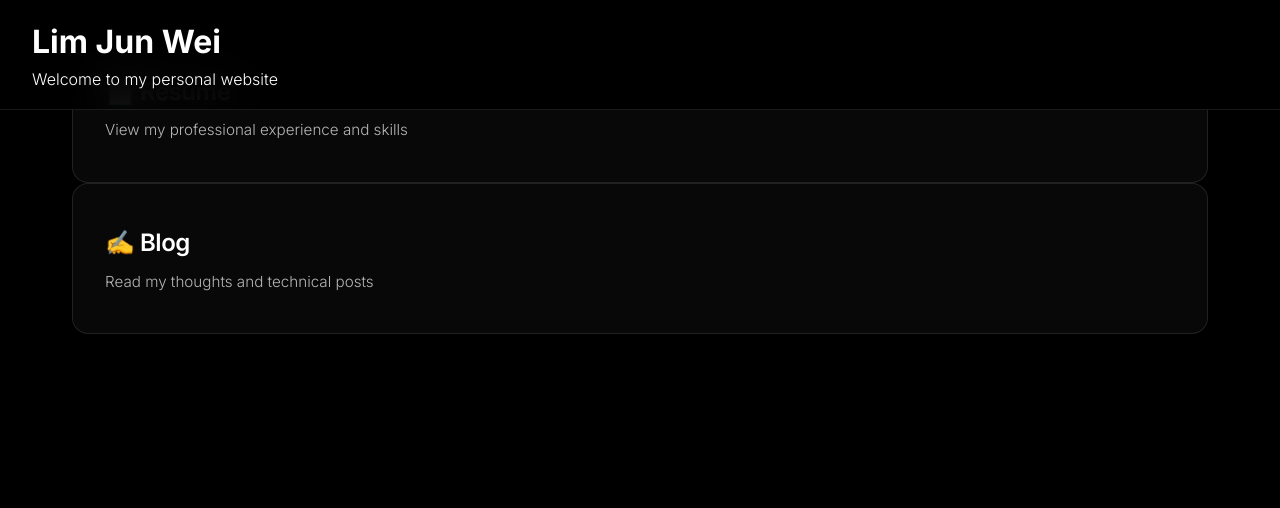
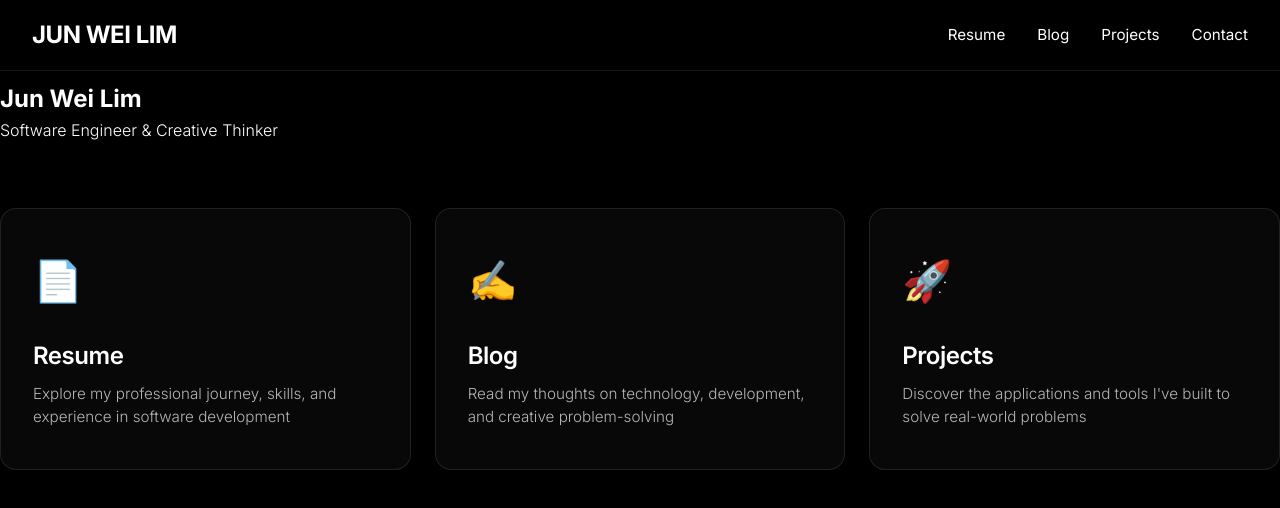
Before and after one commit to thejonnyjon/personal-website, a plain HTML site: page index.html in a window 1280 px wide. Drawn offline with Linux system fonts and the light colour scheme.

Commit message:
Update index.html

```diff
--- a/index.html
+++ b/index.html
@@ -1,28 +1,97 @@
 <!DOCTYPE html>
-<html>
+<html lang="en">
 <head>
+    <meta charset="UTF-8">
+    <meta name="viewport" content="width=device-width, initial-scale=1.0">
     <title>Jun Wei Lim</title>
-  <meta name="viewport" content="width=device-width, initial-scale=1">
     <link rel="stylesheet" href="css/style.css">
 </head>
 <body>
-  <div class="container">
     <header>
-      <h1>Lim Jun Wei</h1>
-      <p>Welcome to my personal website</p>
+        <div class="header-content">
+            <a href="/" class="logo">JUN WEI LIM</a>
+            <nav>
+                <ul class="nav-menu">
+                    <li><a href="resume/">Resume</a></li>
+                    <li><a href="blog/">Blog</a></li>
+                    <li><a href="projects/">Projects</a></li>
+                    <li><a href="contact/">Contact</a></li>
+                </ul>
+            </nav>
+        </div>
     </header>
 
-    <nav class="main-nav">
+    <main>
+        <section class="hero">
+            <div class="hero-content">
+                <h1>Jun Wei Lim</h1>
+                <p>Software Engineer & Creative Thinker</p>
+
+                <div class="navigation-grid">
                     <a href="resume/" class="nav-card">
-        <h3>📄 Resume</h3>
-        <p>View my professional experience and skills</p>
+                        <span class="nav-card-icon">📄</span>
+                        <h3>Resume</h3>
+                        <p>Explore my professional journey, skills, and experience in software development</p>
                     </a>
 
                     <a href="blog/" class="nav-card">
-        <h3>✍️ Blog</h3>
-        <p>Read my thoughts and technical posts</p>
+                        <span class="nav-card-icon">✍️</span>
+                        <h3>Blog</h3>
+                        <p>Read my thoughts on technology, development, and creative problem-solving</p>
                     </a>
-    </nav>
+
+                    <a href="projects/" class="nav-card">
+                        <span class="nav-card-icon">🚀</span>
+                        <h3>Projects</h3>
+                        <p>Discover the applications and tools I've built to solve real-world problems</p>
+                    </a>
                 </div>
+            </div>
+        </section>
+    </main>
+
+    <script>
+        // Smooth scrolling and header effects
+        window.addEventListener('scroll', () => {
+            const header = document.querySelector('header');
+            if (window.scrollY > 100) {
+                header.style.background = 'rgba(0, 0, 0, 0.95)';
+            } else {
+                header.style.background = 'rgba(0, 0, 0, 0.9)';
+            }
+        });
+
+        // Add subtle parallax effect to hero
+        window.addEventListener('scroll', () => {
+            const scrolled = window.pageYOffset;
+            const hero = document.querySelector('.hero');
+            if (hero) {
+                hero.style.transform = `translateY(${scrolled * 0.5}px)`;
+            }
+        });
+
+        // Add intersection observer for animations
+        const observerOptions = {
+            threshold: 0.1,
+            rootMargin: '0px 0px -50px 0px'
+        };
+
+        const observer = new IntersectionObserver((entries) => {
+            entries.forEach(entry => {
+                if (entry.isIntersecting) {
+                    entry.target.style.opacity = '1';
+                    entry.target.style.transform = 'translateY(0)';
+                }
+            });
+        }, observerOptions);
+
+        // Observe navigation cards
+        document.querySelectorAll('.nav-card').forEach(card => {
+            card.style.opacity = '0';
+            card.style.transform = 'translateY(30px)';
+            card.style.transition = 'opacity 0.8s ease, transform 0.8s ease';
+            observer.observe(card);
+        });
+    </script>
 </body>
 </html>
```
Lines whose indentation alone changed are shown as unchanged.
